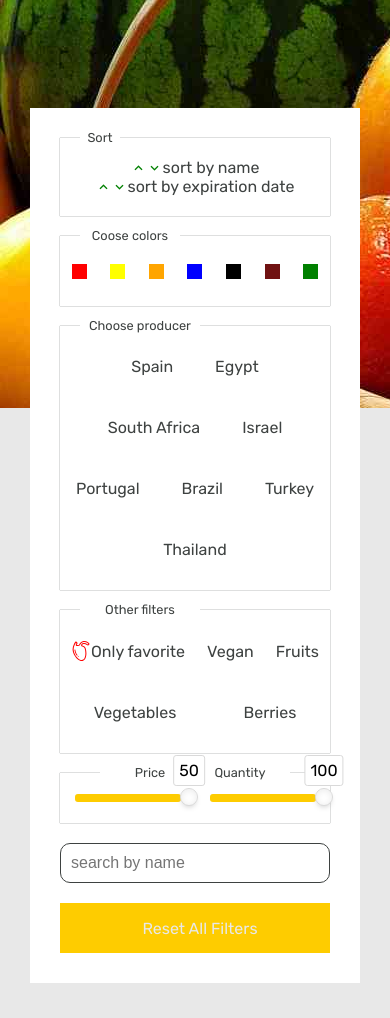
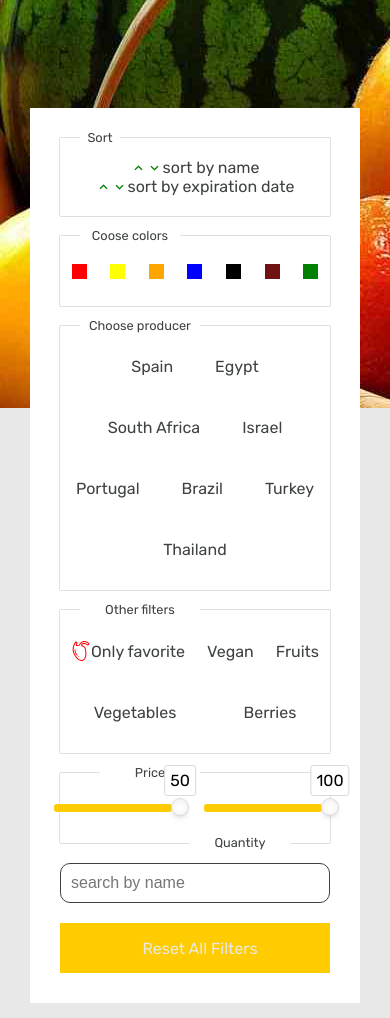
Before and after one commit to LilithPrimary/rss-stage1-2-tasks, a website built with webpack: page online-store/src/index.html in a window 390 px wide. Shown: the part 82-1100 px from the top of the page. Built offline with nearby package versions, Linux system fonts and the light colour scheme; files whose address does not match are found by name.

Commit message:
refactor: add favicon and change some styles

```diff
--- a/online-store/src/index.html
+++ b/online-store/src/index.html
@@ -9,7 +9,7 @@
     href="https://fonts.googleapis.com/css?family=Rubik:300,regular,500,600,700,800,900,300italic,italic,500italic,600italic,700italic,800italic,900italic"
     rel="stylesheet" />
   <link href="https://fonts.googleapis.com/icon?family=Material+Icons" rel="stylesheet">
-  <link rel="icon" href="assets/svg/favicon.svg" />
+  <link rel="icon" href="/img/favicon.svg" />
   <title>Online store</title>
 </head>
 
--- a/online-store/src/style.css
+++ b/online-store/src/style.css
@@ -353,14 +353,17 @@
   display: flex;
   width: 100%;
   justify-content: space-around;
-  padding-top: 30px;
-  padding: 20px 0;
+  padding: 30px 20px;
   box-shadow: 0 0 1px var(--color-black);
   position: relative;
+  flex-wrap: wrap;
+  row-gap: 50px;
+  column-gap: 40px;
 }
 
 .range-filter {
   width: 40%;
+  min-width: 252px;
 }
 
 .range-filters::before {
@@ -552,6 +555,25 @@
   }
 }
 
+
+@media(max-width: 550px) {
+  .range-filters {
+    padding: 30px 5px;
+  }
+
+  .range-filters::after {
+    top: auto;
+    bottom: -8px;
+  }
+
+  .range-filter {
+    width: 40%;
+    min-width: 120px;
+    margin-left: -15px;
+  }
+}
+
+
 @media(min-width: 1024px) {
   .button:hover {
     fill: var(--color-orange);
```
Also changed, not shown: online-store/src/assets/img/favicon.svg (added).
